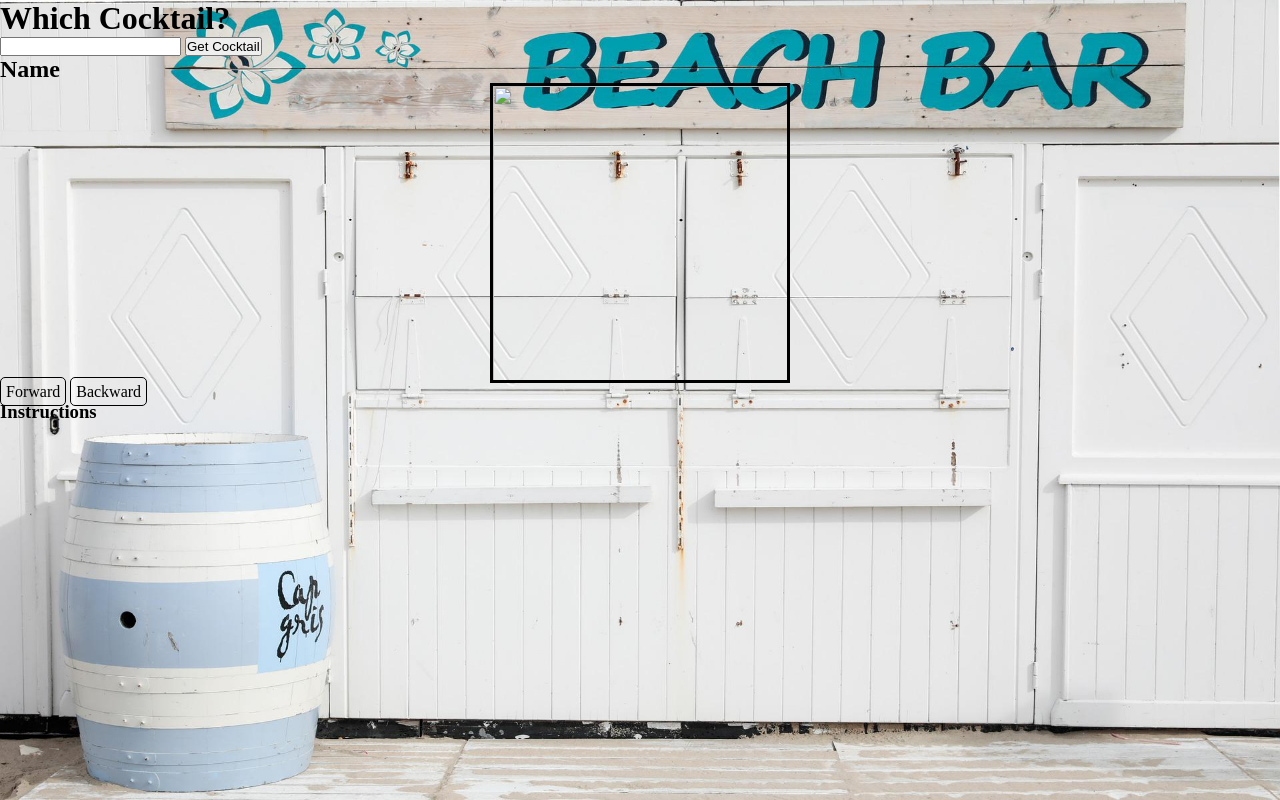
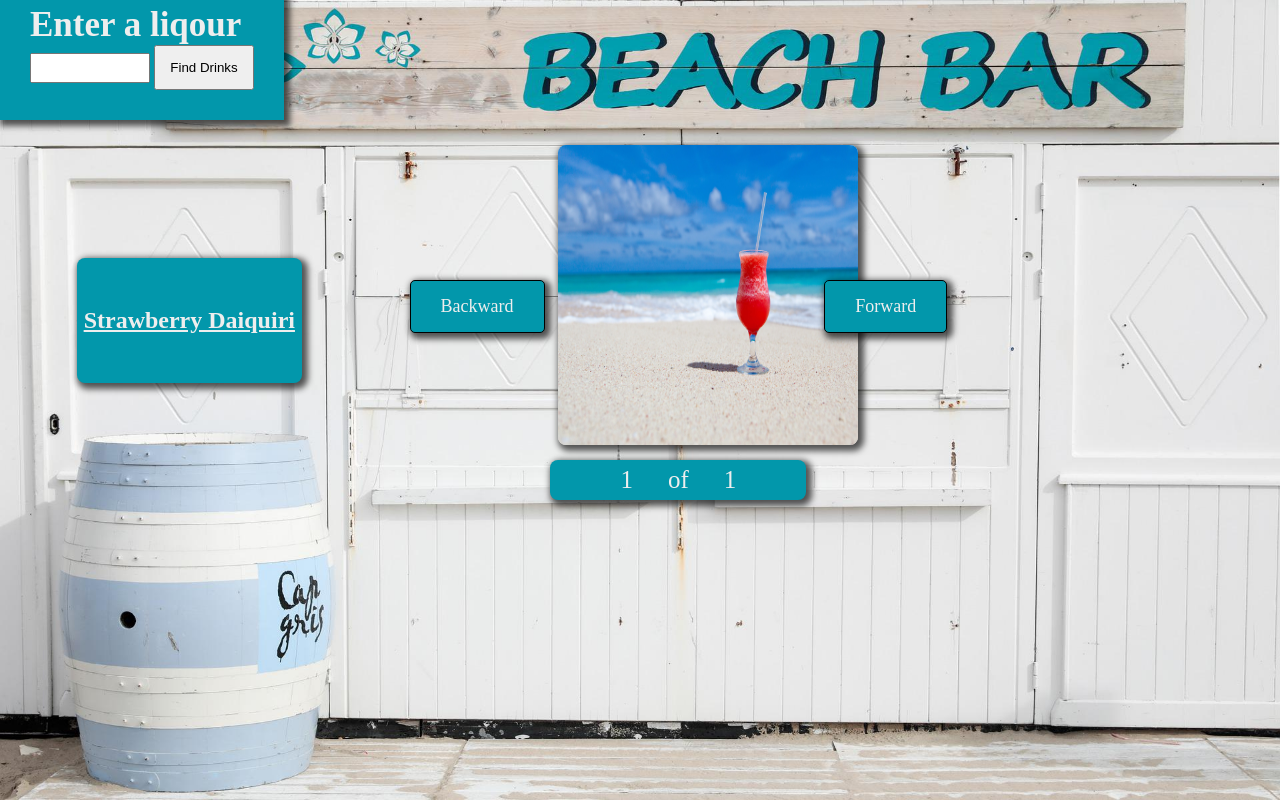
Before and after one commit to Echophase44/Drinks_Mixer, a plain HTML site: page index.html in a window 1280 px wide. Drawn offline with Linux system fonts and the light colour scheme.

Commit message:
Updated to final version

```diff
--- a/index.html
+++ b/index.html
@@ -5,29 +5,45 @@
     	<meta name="description" content="This is where your description goes">
     	<meta name="keywords" content="one, two, three">
 
-		<title>Title in the tab</title>
-
-
+		<title>Find A Drink</title>
 		<link rel="stylesheet" href="styles.css">
 	</head>
 	<body>
-    <section>
-      <div class="hero">
-        <img src="./images/beach-bar-g46336e1af_1920.jpg" alt="">
+    <div class="hero">
+      <img src="./images/beach-bar-g46336e1af_1920.jpg" alt="">
+    </div>
+
+    <header>
+      <nav>
+        <div class="navContainer">
+          <h1>Enter a liqour</h1>
+          <input type="text" name="" value="">
+          <button type="button" name="button">Find Drinks</button>
       </div>
+      </nav>
+    </header>
+
+    <section class="main">
+      <h2><span>Strawberry Daiquiri</span></h2>
+      <img class = "drinkPic" src="./images/drink-geac8fa217_1920.jpg" alt="">
     </section>
-		<h1>Which Cocktail?</h1>
-		<input type="text" name="" value="">
-		<button type="button" name="button">Get Cocktail</button>
 
-		<h2>Name</h2>
-		<img class = "drinkPic" src="" alt="">
-		<a class="forward" >Forward</a>
-		<a class="backward">Backward</a>
-		<h3>Instructions</h3>
+		<section class="sectionTwo">
+      <a class="backward">Backward</a>
+      <a class="forward">Forward</a>
+    </section>
+
+    <div class="container">
+      <div class="start">1</div>
+      <span class="of">of</span>
+      <div class="end">1</div>
+    </div>
+
+		<section class="sectionThree">
+      <h3></h3>
+    </section>
 
 
-    <div class="slider"></div>
 
 		<script type="text/javascript" src="script.js"></script>
 	</body>
--- a/script.js
+++ b/script.js
@@ -4,6 +4,7 @@ document.querySelector(".backward").addEventListener("click", goBackward);
 
 let currentData = {};
 let currentSelection = 0;
+let drinkCount = 0;
 
 function getDrinks() {
   let drinkType = document.querySelector("input").value.trim();
@@ -14,10 +15,13 @@ function getDrinks() {
     .then((data) => {
       currentSelection = 0;
       console.log(data);
+      drinkCount = data.drinks.length;
       currentData = data;
       document.querySelector(".drinkPic").src = data.drinks[0].strDrinkThumb;
-      document.querySelector("h2").innerText = data.drinks[0].strDrink;
+      document.querySelector("span").innerText = data.drinks[0].strDrink;
       document.querySelector("h3").innerText = data.drinks[0].strInstructions;
+      document.querySelector(".start").innerText = currentSelection + 1;
+      document.querySelector(".end").innerText = drinkCount;
     })
     .catch((err) => {
       console.log(`error ${err}`);
@@ -41,10 +45,12 @@ function goBackward() {
 }
 
 function updateDisplay() {
-  document.querySelector("img").src =
+  document.querySelector(".drinkPic").src =
     currentData.drinks[currentSelection].strDrinkThumb;
-  document.querySelector("h2").innerText =
+  document.querySelector("span").innerText =
     currentData.drinks[currentSelection].strDrink;
   document.querySelector("h3").innerText =
     currentData.drinks[currentSelection].strInstructions;
+  document.querySelector(".start").innerText = currentSelection + 1;
+  document.querySelector(".end").innerText = drinkCount;
 }
--- a/styles.css
+++ b/styles.css
@@ -4,23 +4,140 @@
   padding: 0;
 }
 
+body{
+  display:flex;
+  flex-direction: column;
+}
+/* ############# Background Img ############## */
+.hero{
+  width: 100%;
+  height: 100%;
+}
+
+.hero img{
+  position: absolute;
+  width: 100%;
+  height: 100%;
+  z-index: -1;
+}
+
+/* ############# Header ############## */
+nav{
+  display: flex;
+  height: 15vh;
+  align-items: end;
+  gap: 40px;
+}
+
+h1{
+  font-size: 35px;
+  color: #eee;
+}
+
+.navContainer{
+  padding: 30px;
+  background-color: rgb(2, 151, 171);
+}
+
+input{
+  height: 30px;
+  width: 120px;
+}
+
+button{
+  height: 45px;
+  width: 100px;
+}
+
+/* ############# Section One ############## */
+.main{
+  display: flex;
+  align-items: center;
+  margin-top: 25px;
+}
+.main h2{
+  display: flex;
+  align-items: center;
+  justify-content: center;
+  margin-left: 6%;
+  margin-top: 4%;
+  height: 125px;
+  width: 225px;
+  text-align: center;
+  background: rgb(2, 151, 171);
+  border-radius: 8px;
+}
+
+.main h2 span{
+  color: #eee;
+  text-decoration:underline;
+}
+
 .drinkPic{
-  display: block;
-  margin: 0 auto;
+  margin-left: 20%;
   height: 300px;
   width: 300px;
-  border: 3px solid;
+  border-radius: 8px;
+}
+
+/* ############# Section Two ############## */
+.sectionTwo{
+  position: absolute;
+  display: flex;
+  justify-content: space-between;
+  margin-left: 32vw;
+  top: 35vh;
+  width: 42vw;
 }
 
 .forward, .backward{
   border: solid black 1px;
   border-radius: 5px;
-  padding: 5px;
+  padding: 15px 30px;
+  background-color: rgb(2, 151, 171);
+  color: #eee;
+  font-size: 18px;
 }
 
-.hero img{
-  position: absolute;
-  height: 100%;
-  width: 100%;
-  z-index: -1;
+.forward:hover, .backward:hover{
+  background-color: rgb(4, 109, 123);
+  cursor: pointer;
 }
+
+/* ################# Pages Info ############## */
+.container{
+  display: flex;
+  justify-content: center;
+  align-items: center;
+  margin-top: 15px;
+  height: 5vh;
+  width: 20vw;
+  margin-left: 43vw;
+  gap: 35px;
+  font-size: 25px;
+  background-color: rgb(2, 151, 171);
+  color: #eee;
+  border-radius: 8px;
+}
+
+.start, .of, .end{
+  text-align: center;
+}
+/* ############# Section Three ############## */
+.sectionThree{
+  display: flex;
+  justify-content: center;
+  height: 15vh;
+  width: 40vw;
+  margin-left: 33vw;
+  margin-top: 50px;
+}
+
+.sectionThree h3{
+  text-align: center;
+  font-size: 22px;
+}
+
+.backward, .forward, .container, .navContainer, .main h2, .drinkPic{
+  box-shadow: 3px 3px 6px 3px rgba(0,0,0,0.65);
+}
```
Also changed, not shown: images/drink-geac8fa217_1920.jpg (added), 1 other file.
